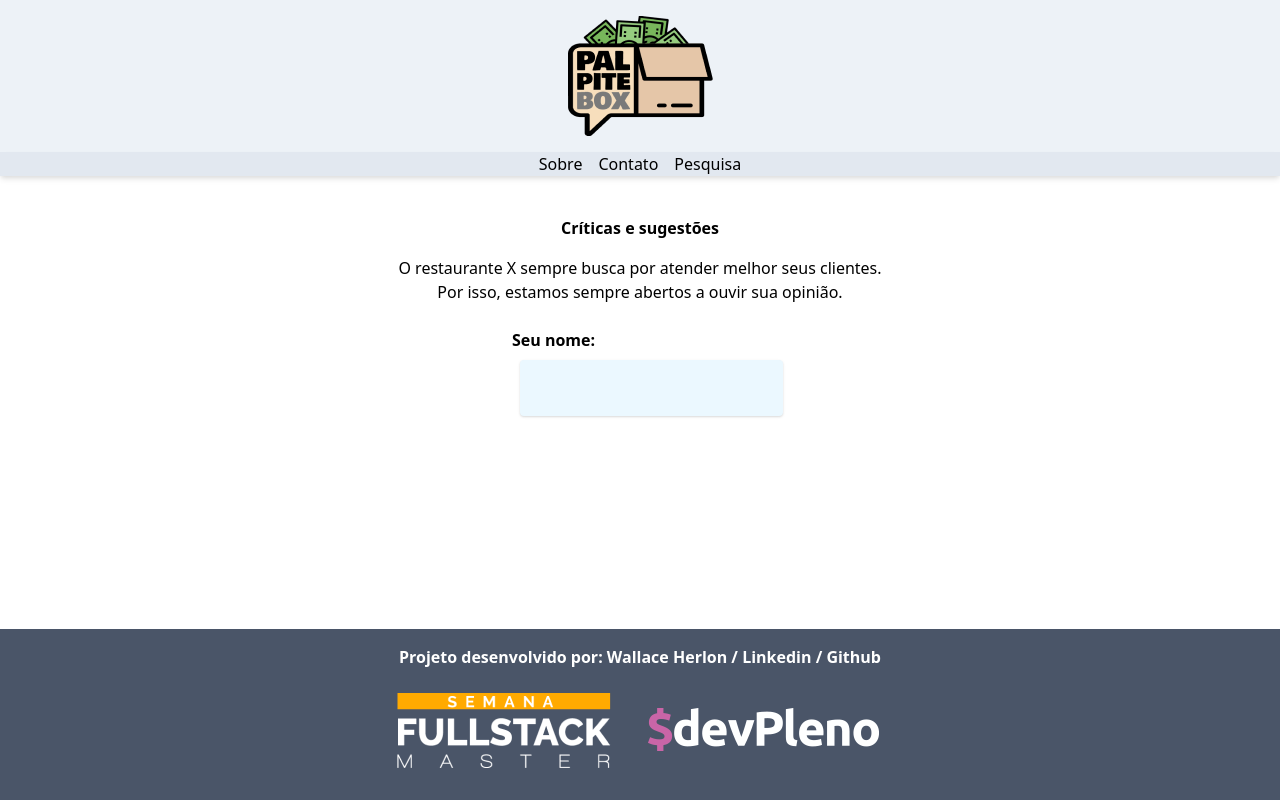
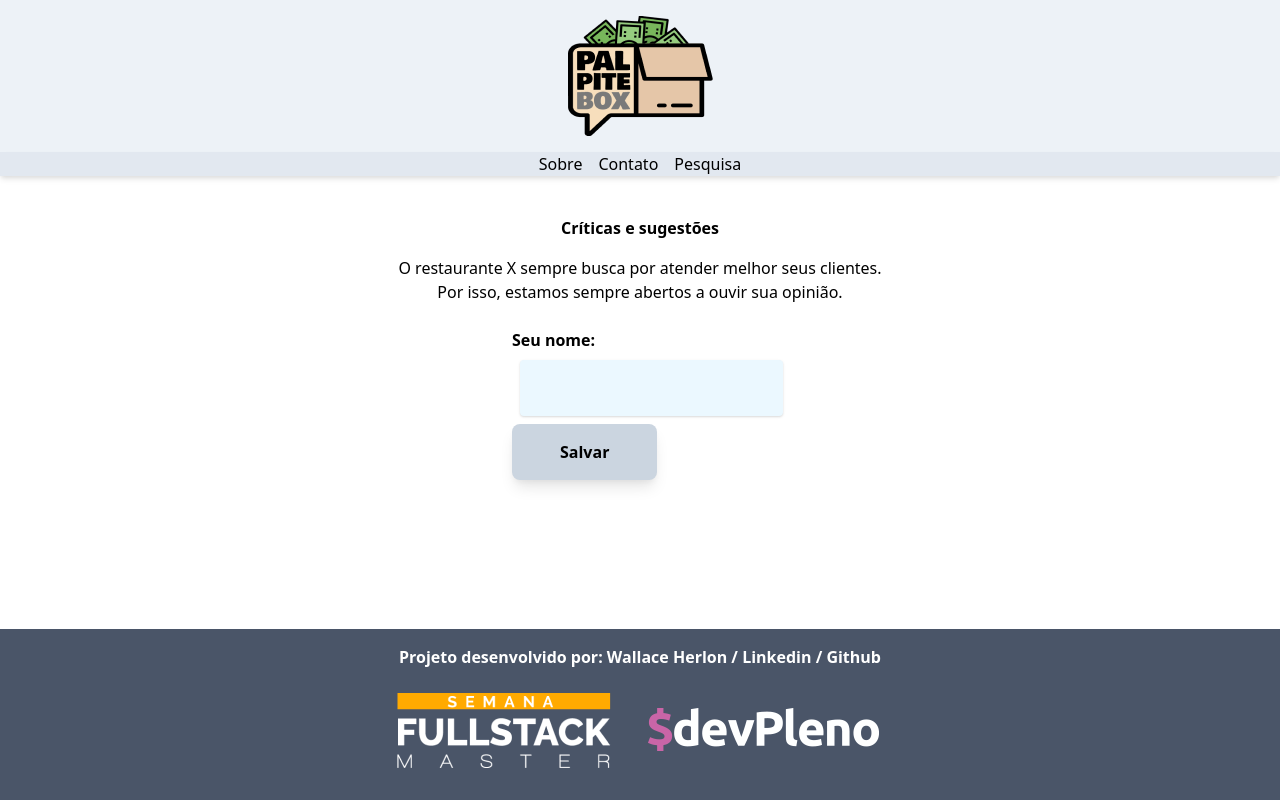
Before and after one commit to WallaceHerlon/palpite-box, a Next.js app: page /pesquisa in a window 1280 px wide. Built offline with nearby package versions, Linux system fonts and the light colour scheme.

Commit message:
Enviado dados via POST

```diff
--- /dev/null
+++ b/pages/api/save.js
@@ -0,0 +1,4 @@
+export default async (req, res) => {
+    console.log(JSON.parse(req.body))
+    res.end(req.body)
+}
--- a/pages/pesquisa.js
+++ b/pages/pesquisa.js
@@ -2,16 +2,34 @@ import React from 'react'
 import Link from 'next/link'
 
 const Pesquisa = () => {
+    const save = async () => {
+        const form = {
+            Nome: 'nnn',
+            Email: 'bbb',
+            Whatsapp: 'aaa'
+        }
+        try {
+            const response = await fetch('/ipi/save', {
+                method: 'POST',
+                body: JSON.stringify(form)
+            })
+            const data = await response.json()
+            console.log(data)
+        } catch (err) {
+
+        }
+    }
     return (
         <div className="pt-6">
             <h1 className="text-center font-bold my-4 text-2x1">Críticas e sugestões</h1>
             <p className="text-center mb-6">
-                O restaurante X sempre busca por atender melhor seus clientes.<br/>
+                O restaurante X sempre busca por atender melhor seus clientes.<br />
                 Por isso, estamos sempre abertos a ouvir sua opinião.
             </p>
             <div className="w-1/5 mx-auto">
                 <label className="font-bold">Seu nome:</label>
                 <input type="text" className="p-4 block shadow bg-blue-100 m-2 rounded" />
+                <button className="bg-gray-400 px-12 py-4 font-bold rounded-lg shadow-lg hover:shadow" onClick={save}>Salvar</button>
             </div>
         </div>
     )
```
